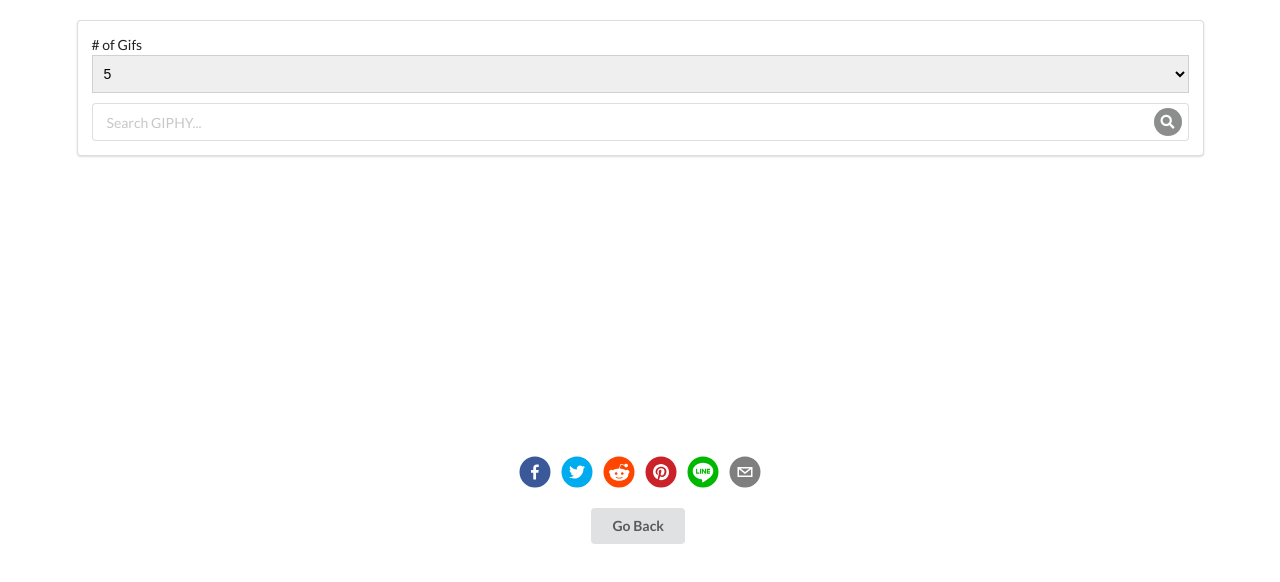
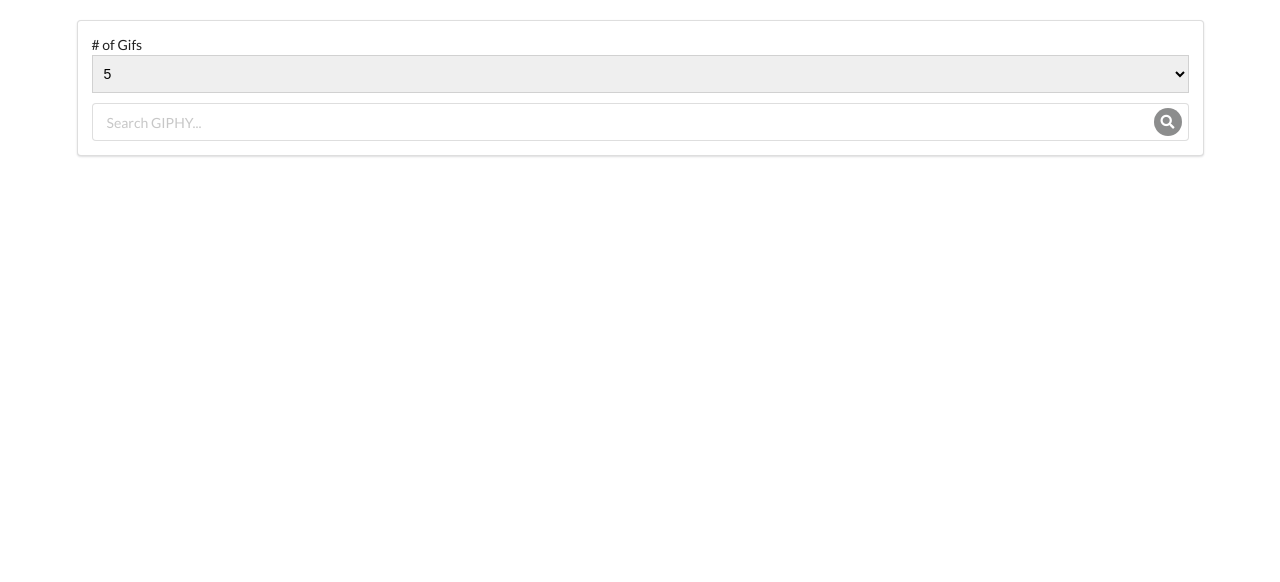
Before and after one commit to jasminegmp/giphy-search-react-app, a React (Create React App) app: page /1 in a window 1280 px wide. Shown: the top 582 px of the page. Built offline with nearby package versions, Linux system fonts and the light colour scheme.

Commit message:
Changing Root Path for Deployment

```diff
--- a/src/components/App.js
+++ b/src/components/App.js
@@ -41,9 +41,9 @@ class App extends React.Component {
 						<SearchBar onSubmitting = {this.onSearchSubmit}/>
 					</div>
 					<Switch>
-					<Route exact path='/' render={(props) => (<GifList gifs={this.state.gifs} {...props} />)} />
+					<Route exact path='https://jasminegmp.github.io/giphy-search-react-app/' render={(props) => (<GifList gifs={this.state.gifs} {...props} />)} />
 
-					<Route path="/:id" render={(props) => (<GifDetailsPage gifs={this.state.gifs} {...props} />)} />
+					<Route path="https://jasminegmp.github.io/giphy-search-react-app/:id" render={(props) => (<GifDetailsPage gifs={this.state.gifs} {...props} />)} />
 					</Switch>
 				</div>
 			</Router>
```
